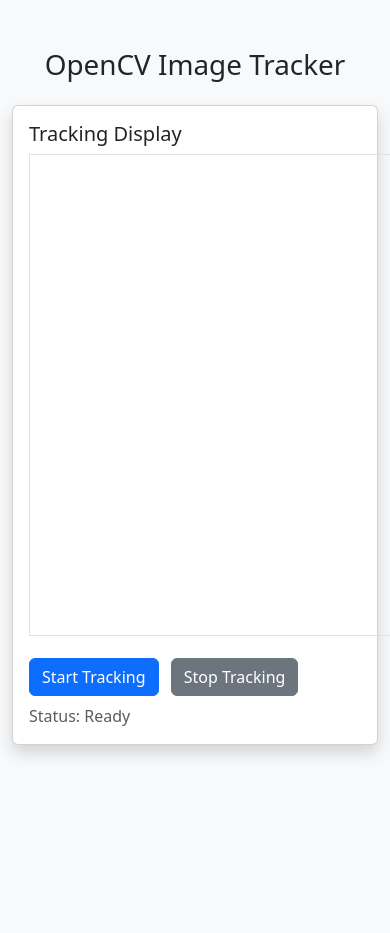
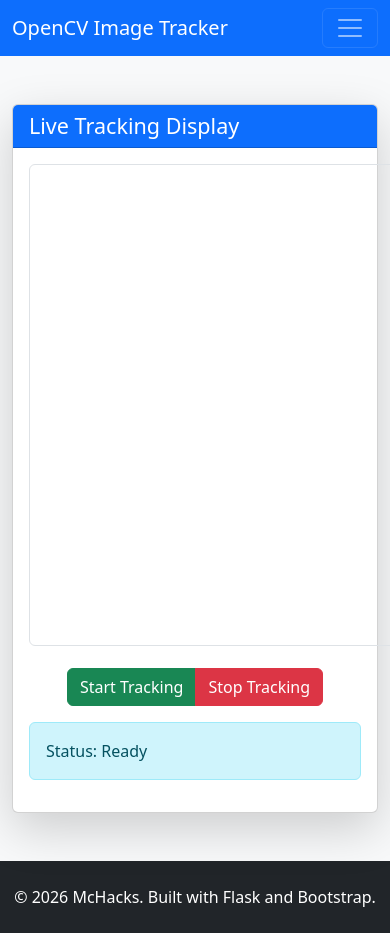
Before and after one commit to Ryan-C-Marshall/McHacks2026, a Flask app: page / in a window 390 px wide; the page is wider, and only the part inside the window is pictured. Before the commit the page ends 756 px from the top of that part, so only its background shows below. Run offline with Flask 3, Linux system fonts and the light colour scheme; some libraries are stand-ins or nearby versions.

Commit message:
changed template a lil

```diff
--- a/templates/index.html
+++ b/templates/index.html
@@ -6,27 +6,63 @@
     <title>Image Tracker</title>
     <link href="https://cdn.jsdelivr.net/npm/bootstrap@5.3.0/dist/css/bootstrap.min.css" rel="stylesheet">
     <script src="https://code.jquery.com/jquery-3.6.0.min.js"></script>
+    <script src="https://cdn.jsdelivr.net/npm/bootstrap@5.3.0/dist/js/bootstrap.bundle.min.js"></script>
     <script src="https://cdn.socket.io/4.7.2/socket.io.min.js"></script>
 </head>
 <body class="bg-light">
+    <!-- Navbar -->
+    <nav class="navbar navbar-expand-lg navbar-dark bg-primary">
+        <div class="container-fluid">
+            <a class="navbar-brand" href="#">OpenCV Image Tracker</a>
+            <button class="navbar-toggler" type="button" data-bs-toggle="collapse" data-bs-target="#navbarNav" aria-controls="navbarNav" aria-expanded="false" aria-label="Toggle navigation">
+                <span class="navbar-toggler-icon"></span>
+            </button>
+            <div class="collapse navbar-collapse" id="navbarNav">
+                <ul class="navbar-nav ms-auto">
+                    <li class="nav-item">
+                        <a class="nav-link active" aria-current="page" href="#">Home</a>
+                    </li>
+                    <li class="nav-item">
+                        <a class="nav-link" href="#">About</a>
+                    </li>
+                </ul>
+            </div>
+        </div>
+    </nav>
+
+    <!-- Main Content -->
     <div class="container mt-5">
-        <h1 class="text-center mb-4">OpenCV Image Tracker</h1>
         <div class="row justify-content-center">
-            <div class="col-md-8">
-                <div class="card shadow">
+            <div class="col-lg-10">
+                <div class="card shadow-lg">
+                    <div class="card-header bg-primary text-white">
+                        <h4 class="card-title mb-0">Live Tracking Display</h4>
+                    </div>
                     <div class="card-body">
-                        <h5 class="card-title">Tracking Display</h5>
-                        <canvas id="videoCanvas" width="640" height="480" class="border"></canvas>
-                        <div class="mt-3">
-                            <button class="btn btn-primary me-2" id="startBtn">Start Tracking</button>
-                            <button class="btn btn-secondary" id="stopBtn">Stop Tracking</button>
+                        <div class="text-center mb-3">
+                            <canvas id="videoCanvas" width="640" height="480" class="border rounded"></canvas>
                         </div>
-                        <div id="status" class="mt-2 text-muted">Status: Ready</div>
+                        <div class="d-flex justify-content-center mb-3">
+                            <div class="btn-group" role="group">
+                                <button type="button" class="btn btn-success" id="startBtn">Start Tracking</button>
+                                <button type="button" class="btn btn-danger" id="stopBtn">Stop Tracking</button>
+                            </div>
+                        </div>
+                        <div class="alert alert-info" id="status" role="alert">
+                            Status: Ready
+                        </div>
                     </div>
                 </div>
             </div>
         </div>
     </div>
+
+    <!-- Footer -->
+    <footer class="bg-dark text-white mt-5 py-4">
+        <div class="container text-center">
+            <p class="mb-0">&copy; 2026 McHacks. Built with Flask and Bootstrap.</p>
+        </div>
+    </footer>
 
     <script>
         const socket = io();
```
